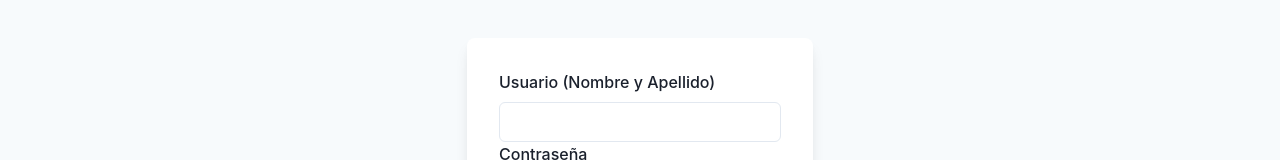
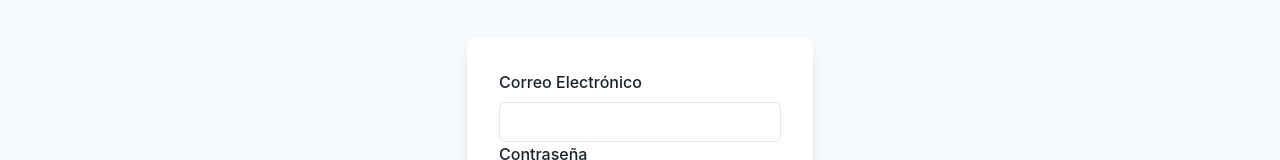
Before and after one commit to starg09/tp-2022-frontend-phm-unsam, a Next.js app: page /login in a window 1280 px wide. Shown: the part 340-500 px from the top of the page. Built offline with nearby package versions, Linux system fonts and the light colour scheme.

Commit message:
Login funcional

```diff
--- a/pages/login.js
+++ b/pages/login.js
@@ -31,7 +31,7 @@ export default function LoginPage() {
     setLoginEnProceso(true);
     const errores = [];
     //console.log(`User: ${user} & Password: ${password}`)
-    if (event.target.username.value === "") {
+    if (event.target.email.value === "") {
       errores.push("No se puede dejar el nombre de usuario en blanco.");
     }
     if (event.target.password.value === "") {
@@ -43,7 +43,7 @@ export default function LoginPage() {
       return;
     }
     try {
-      await authService.signin(event.target.username.value, event.target.password.value, () => {
+      await authService.signin(event.target.email.value, event.target.password.value, () => {
         setRedirectToReferrer(true);
       });
     } catch (err) {
@@ -80,9 +80,9 @@ export default function LoginPage() {
         >
           <Stack spacing={4}>
             <form onSubmit={handleSubmit}>
-              <FormControl id="username">
-                <FormLabel>Usuario (Nombre y Apellido)</FormLabel>
-                <Input type="text" />
+              <FormControl id="email">
+                <FormLabel>Correo Electrónico</FormLabel>
+                <Input type="email" />
               </FormControl>
               <FormControl id="password">
                 <FormLabel>Contraseña</FormLabel>
@@ -112,7 +112,7 @@ export default function LoginPage() {
           </Stack>
         </Box>
       {loginErrors.length > 0 &&
-      <Box w="70%">
+      <Box>
         <SlideFade initialScale={0.9} in={loginErrors.length > 0}>
           <Alert status="error" textAlign="start" minW="100%">
             <AlertIcon boxSize={12} />
--- a/services/auth.service.js
+++ b/services/auth.service.js
@@ -28,10 +28,10 @@ export const authService = {
     const user = localStorage.getItem("user");
     return user ? JSON.parse(user).urlAvatar : null;
   },
-  async signin(usuario, contraseña, cb) {
+  async signin(email, contraseña, cb) {
     await axios
       .post(`${baseUrl}/login`, {
-        userName: usuario,
+        email: email,
         password: contraseña,
       })
       .then(function (res) {
```
